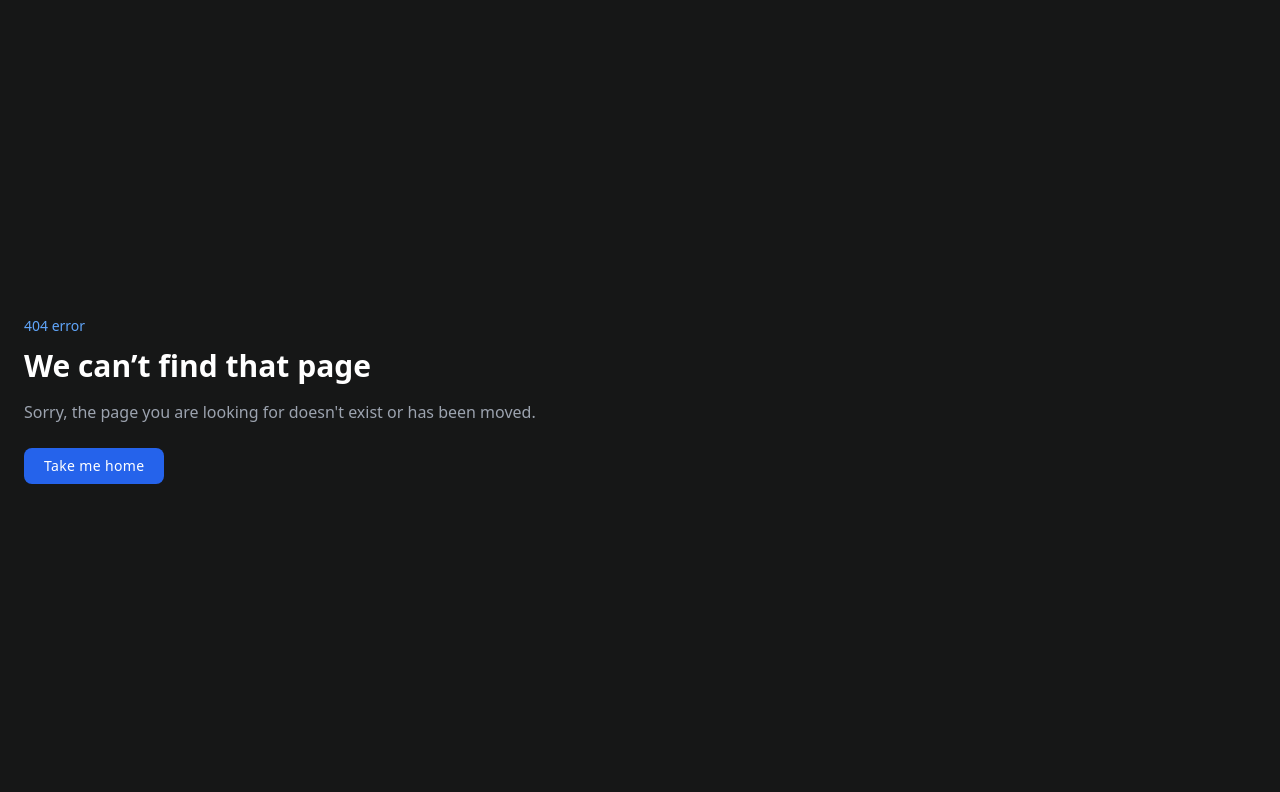
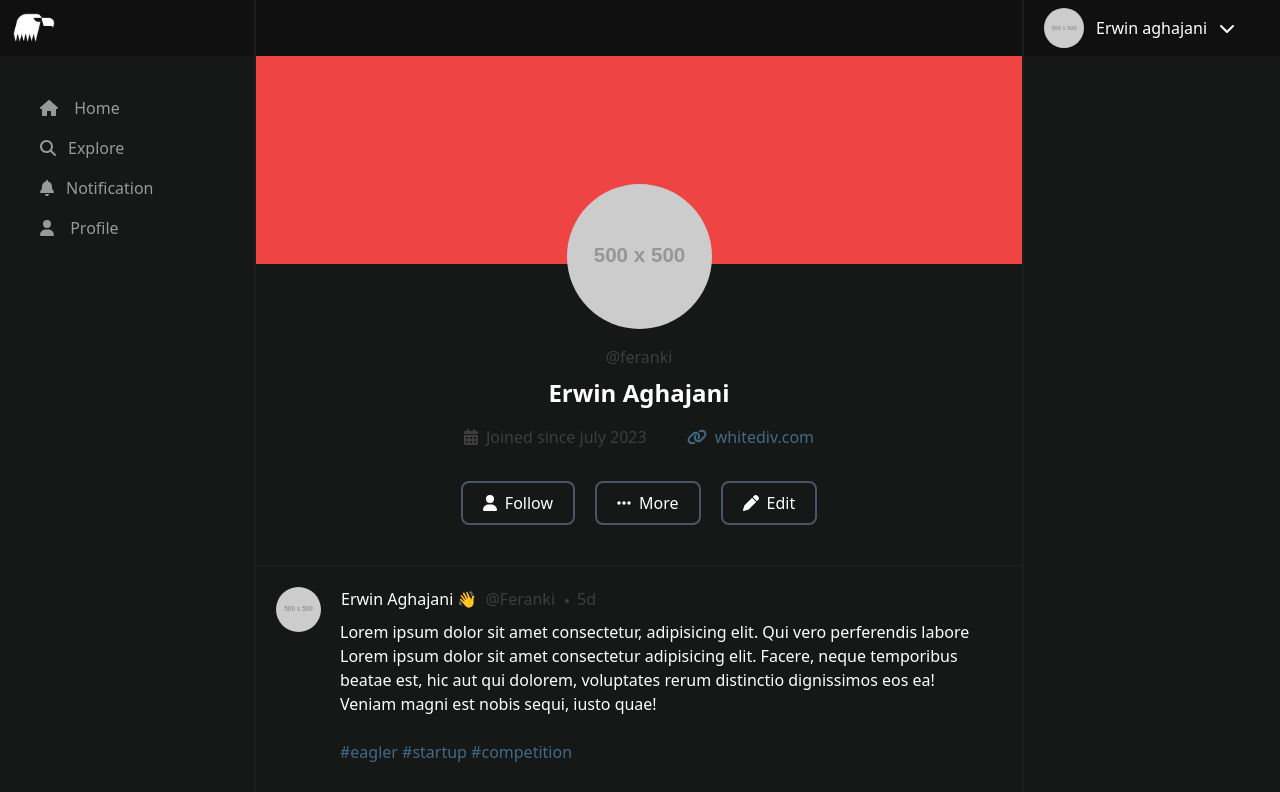
Before and after one commit to TronIsHere/eagler-socialmedia, a React (Vite) app: page /profile in a window 1280 px wide. Before the commit this address had no page. Shown: the top 792 px of the page. Built offline with nearby package versions, Linux system fonts and the light colour scheme.

Commit message:
added router to profile and home + modal to edit user in profile page

```diff
--- a/package.json
+++ b/package.json
@@ -13,6 +13,7 @@
     "@fortawesome/free-brands-svg-icons": "^6.4.0",
     "@fortawesome/free-solid-svg-icons": "^6.4.0",
     "@fortawesome/react-fontawesome": "^0.2.0",
+    "@headlessui/react": "^1.7.15",
     "formik": "^2.4.2",
     "localforage": "^1.10.0",
     "match-sorter": "^6.3.1",
--- a/src/App.tsx
+++ b/src/App.tsx
@@ -4,6 +4,8 @@ import { FontAwesomeIcon } from '@fortawesome/react-fontawesome'
 import { faChevronDown } from '@fortawesome/free-solid-svg-icons'
 import ProfilePage from './pages/home/profile'
 import TimelinePage from './pages/home/timeline'
+import { Outlet, RouterProvider } from 'react-router-dom'
+import router from './main'
 
 function App() {
   return (
@@ -17,7 +19,7 @@ function App() {
       </div>
       <div className="bg-secondary border-r-2 border-whiteGray col-span-3">
       <div className="w-full bg-primary h-14 flex"></div>
-      <ProfilePage></ProfilePage>
+      <Outlet></Outlet>
       </div>
       <div className="bg-secondary border-whiteGray ">
       <div className="w-full bg-primary h-14 flex">
--- a/src/components/ui/mainMenu.tsx
+++ b/src/components/ui/mainMenu.tsx
@@ -1,14 +1,19 @@
 import { FC } from "react";
 import { FontAwesomeIcon } from '@fortawesome/react-fontawesome'
 import { faBell, faHome, faSearch, faUser  } from '@fortawesome/free-solid-svg-icons'
+import { Link, NavLink } from "react-router-dom";
 
 const MainMenu:FC = ()=>{
     return(
-        <ul className='text-accent p-8'>
-        <li className='p-2 hover:bg-slightGray cursor-pointer'><FontAwesomeIcon icon={faHome} className="pr-3"></FontAwesomeIcon>Home</li>
+        <ul className='text-accent p-8' id="mainMenu">
+        <li  className='p-2 hover:bg-slightGray cursor-pointer menu-link'>
+        <NavLink to={'/home'} className="block" ><FontAwesomeIcon icon={faHome} className="pr-3"></FontAwesomeIcon> Home</NavLink>
+        </li>
         <li className='p-2 hover:bg-slightGray cursor-pointer'><FontAwesomeIcon icon={faSearch} className="pr-3"></FontAwesomeIcon>Explore</li>
         <li className='p-2 hover:bg-slightGray cursor-pointer'><FontAwesomeIcon icon={faBell} className="pr-3"></FontAwesomeIcon>Notification</li>
-        <li className='p-2 hover:bg-slightGray cursor-pointer'><FontAwesomeIcon icon={faUser} className="pr-3"></FontAwesomeIcon>Profile</li>
+        <li className='p-2 hover:bg-slightGray cursor-pointer'>
+        <NavLink to={'/profile'} className="block" ><FontAwesomeIcon icon={faUser} className="pr-3"></FontAwesomeIcon> Profile</NavLink>
+        </li>
       </ul>
     )
 }
--- /dev/null
+++ b/src/components/ui/modals/editUser.tsx
@@ -0,0 +1,73 @@
+import { Dialog, Transition } from '@headlessui/react'
+import { FC, Fragment, useState } from 'react'
+interface props{
+ isOpen:boolean
+ closeCallBack: ()=> void
+}
+
+const EditModal:FC<props> =({isOpen,closeCallBack})=> {
+
+  return (
+    <>
+      <Transition appear show={isOpen} as={Fragment}>
+        <Dialog as="div" className="relative z-10 " onClose={closeCallBack}>
+          <Transition.Child
+            as={Fragment}
+            enter="ease-out duration-300"
+            enterFrom="opacity-0"
+            enterTo="opacity-100"
+            leave="ease-in duration-200"
+            leaveFrom="opacity-100"
+            leaveTo="opacity-0"
+          >
+            <div className="fixed inset-0 bg-black bg-opacity-25" />
+          </Transition.Child>
+
+          <div className="fixed inset-0 overflow-y-auto ">
+            <div className="flex min-h-full items-center justify-center p-4 text-center">
+              <Transition.Child
+                as={Fragment}
+                enter="ease-out duration-300"
+                enterFrom="opacity-0 scale-95"
+                enterTo="opacity-100 scale-100"
+                leave="ease-in duration-200"
+                leaveFrom="opacity-100 scale-100"
+                leaveTo="opacity-0 scale-95"
+              >
+                <Dialog.Panel className="w-full max-w-md transform overflow-hidden rounded-2xl  bg-white p-6 text-left align-middle shadow-xl transition-all">
+                  <Dialog.Title
+                    as="div"
+                    className="flex justify-center cursor-pointer"
+                  >
+                   <img src="https://placehold.co/500x500?text=Avatar" className="rounded-full" width={85}alt="" />
+                  </Dialog.Title>
+                  <div className="mt-2">
+                    <form >
+                        <p className='mt-5'>Name</p>
+                        <input type="text" className='border-gray-400 rounded-sm border-2 w-full h-8 mt-2 pl-2'/>
+                        <p className='mt-5'>Link</p>
+                        <input type="text" className='border-gray-400 rounded-sm border-2 w-full h-8 mt-2 pl-2'/>
+                        <p className='mt-5'>user id</p>
+                        <input type="text" className='border-gray-400 rounded-sm border-2 w-full h-8 mt-2 pl-2'/>
+                    </form>
+                  </div>
+
+                  <div className="mt-4">
+                    <button
+                      type="button"
+                      className="inline-flex justify-center rounded-md border border-transparent bg-blue-100 px-4 py-2 text-sm font-medium text-blue-900 hover:bg-blue-200 focus:outline-none focus-visible:ring-2 focus-visible:ring-blue-500 focus-visible:ring-offset-2 mt-5"
+                      onClick={closeCallBack}
+                    >
+                      Edit
+                    </button>
+                  </div>
+                </Dialog.Panel>
+              </Transition.Child>
+            </div>
+          </div>
+        </Dialog>
+      </Transition>
+    </>
+  )
+}
+export default EditModal;
--- a/src/main.tsx
+++ b/src/main.tsx
@@ -7,13 +7,28 @@ import LoginPage from './pages/auth/login'
 import App from './App'
 import RegisterPage from './pages/auth/register'
 import NotFoundPage from './pages/404'
+import ProfilePage from './pages/home/profile'
+import TimelinePage from './pages/home/timeline'
 
 const router = createBrowserRouter([
   {
     path:'/',
     element:<App></App>,
-    errorElement:<NotFoundPage></NotFoundPage>
+    errorElement:<NotFoundPage></NotFoundPage>,
+    children:[
+      {
+        path:'profile',
+        element:<ProfilePage></ProfilePage>,
+        errorElement:<NotFoundPage></NotFoundPage>
+      },
+      {
+        path:'home',
+        element:<TimelinePage></TimelinePage>,
+        errorElement:<NotFoundPage></NotFoundPage>
+      },
+    ]
   },
+
   {
     path:'/auth/login',
     element:<LoginPage></LoginPage>
@@ -31,3 +46,5 @@ ReactDOM.createRoot(document.getElementById('root') as HTMLElement).render(
    <RouterProvider router={router}></RouterProvider>
   </React.StrictMode>,
 )
+
+export default router;
--- a/src/pages/home/profile.tsx
+++ b/src/pages/home/profile.tsx
@@ -1,8 +1,17 @@
 import {faCalendarAlt, faEllipsis, faLink, faPen, faUser } from "@fortawesome/free-solid-svg-icons";
 import { FontAwesomeIcon } from "@fortawesome/react-fontawesome";
+import { useState } from "react";
+import EditModal from "../../components/ui/modals/editUser";
 import UserWroteColumn from "../../components/ui/userWrote";
 
 const ProfilePage = () => {
+  let [isEditModalOpen, setEditModalOpen] = useState(false);
+  const closeModal = ()=>{
+    setEditModalOpen(false);
+  }
+  const openModal = ()=>{
+    setEditModalOpen(true);
+  }
   return (
     <>
       <section>
@@ -35,10 +44,11 @@ const ProfilePage = () => {
               <FontAwesomeIcon icon={faEllipsis} className="mt-1 mr-2"></FontAwesomeIcon>
               <span className="">More</span>
             </div>
-            <div className="flex text-white border-gray-600 border-2 p-2 px-5 rounded-lg ml-5 cursor-pointer">
+            <div className="flex text-white border-gray-600 border-2 p-2 px-5 rounded-lg ml-5 cursor-pointer" onClick={openModal}>
               <FontAwesomeIcon icon={faPen} className="mt-1 mr-2"></FontAwesomeIcon>
               <span className="">Edit</span>
             </div>
+            <EditModal isOpen={isEditModalOpen} closeCallBack={closeModal}></EditModal>
           </div>
         </div>
         <div className="personal-eagles h-screen">
--- a/src/style.css
+++ b/src/style.css
@@ -13,3 +13,7 @@
     margin-top: 12px;
     margin-left: 10px;
 }
+/* .menu-link>.active{
+    @apply bg-red-600;
+
+} */
```
Also changed, not shown: 1 other file (tests, documents, lock files or other folders).
